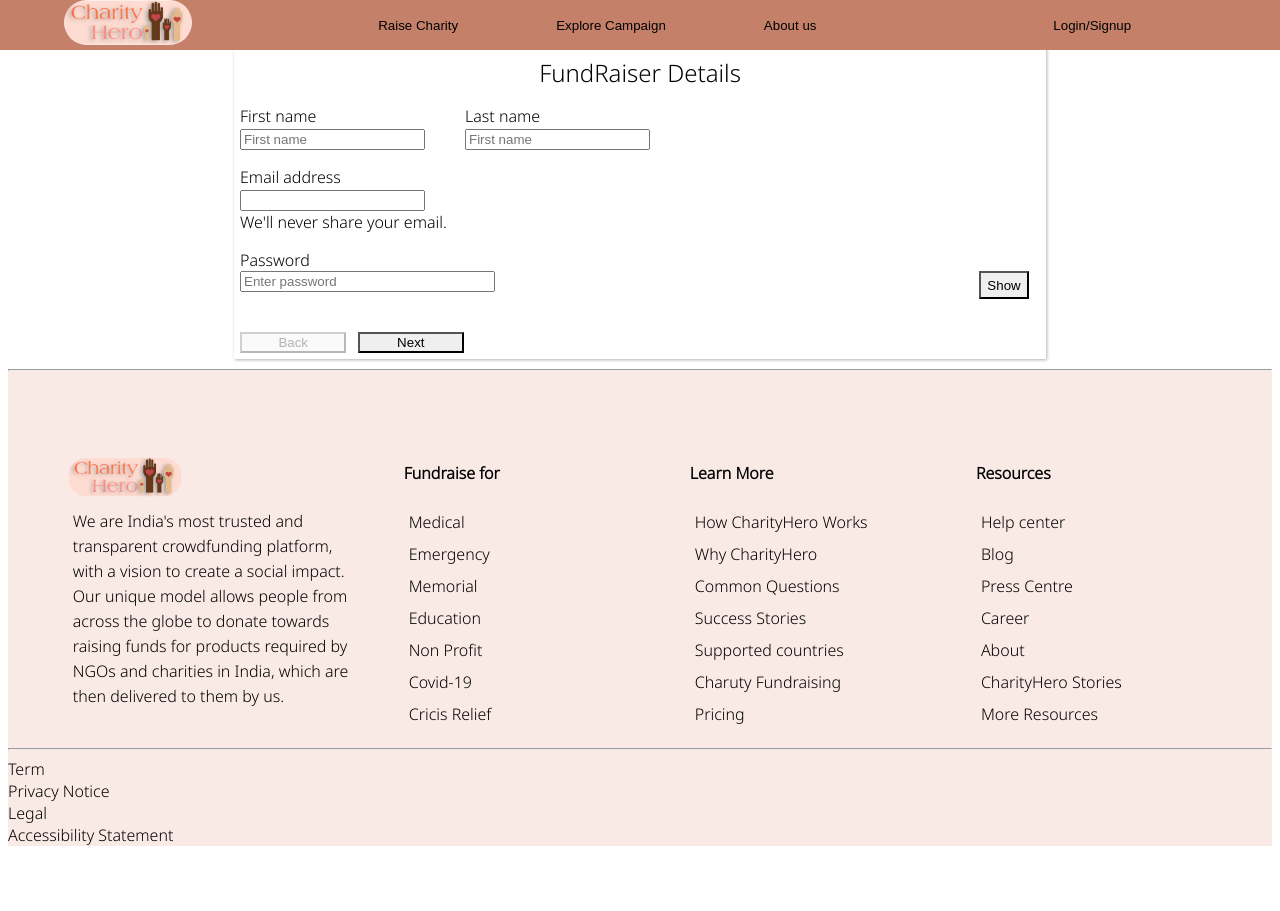
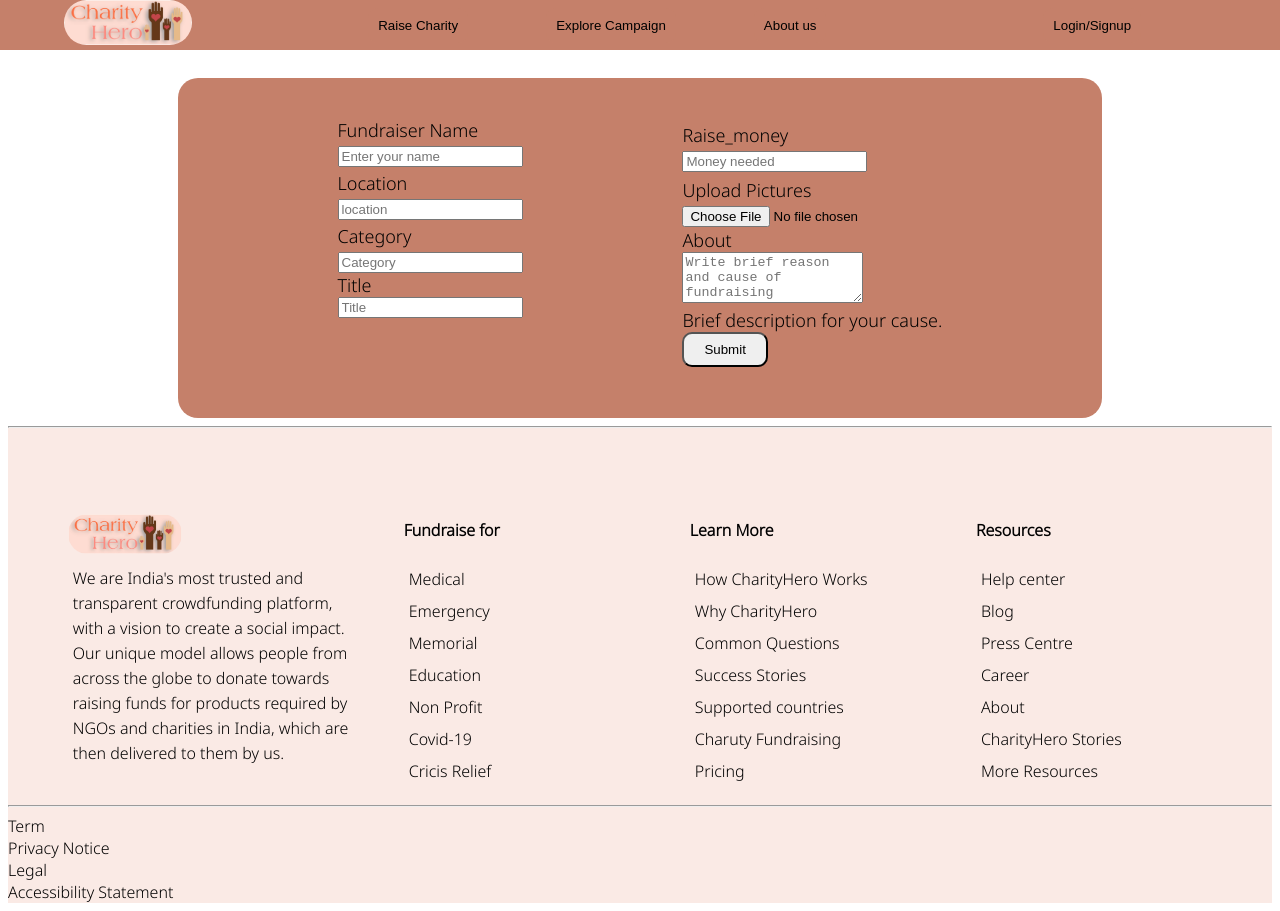
Before and after one commit to Sonu-Shettiyar/CharityHero-Donation-Managment-App, a React (Vite) app in the folder frontend/: page /raise-charity in a window 1280 px wide. Before the commit the page ends 854 px from the top, so only its background shows below. Built offline with nearby package versions, Linux system fonts and the light colour scheme; sample sign-in values are in the browser's storage.

Commit message:
post form ui created

```diff
--- a/frontend/src/Pages/Charity.jsx
+++ b/frontend/src/Pages/Charity.jsx
@@ -1,8 +1,160 @@
-import React from 'react'
+import React, { useState } from 'react';
+
+import {
+  Progress,
+  Box,
+  ButtonGroup,
+  Button,
+  Heading,
+  Flex,
+  FormControl,
+  GridItem,
+  FormLabel,
+  Input,
+  Select,
+  SimpleGrid,
+  InputLeftAddon,
+  InputGroup,
+  Textarea,
+  FormHelperText,
+  InputRightElement,
+} from '@chakra-ui/react';
 
 const Charity = () => {
+  // const [progress, setProgress] = useState(33.33);
+  const [name ,setName] = useState("");
+  const [location,setLocation] = useState("");
+  const [category ,setCategory] = useState("");
+  const [title,setTitle] = useState("");
+  const [raise_money , setRaiseMoney] = useState("");
+  const [description,setAbout] = useState("");
+  const [show, setShow] = React.useState(false);
+  // const handleClick = () => setShow(!show);
+
+  const handleSave = () =>{
+    const details =  {name , location ,category,title,raise_money,description};
+
+    fetch('https://gifted-mittens-fly.cyclic.app/request/add', {
+     method: 'POST',
+     body: JSON.stringify(details),
+     headers: {
+      'Content-Type': 'application/json',
+      'Access-Control-Allow-Origin': 'http://127.0.0.1:5173', // Set the appropriate allowed origin here
+    }
+   }).then(res=>res.json())
+   .then(res => {
+     if(res.status==200){
+       alert("Post is requested")
+       // navigate(location.state)
+       console.log(res);
+     }else{
+       alert(res.error)
+     }
+   })
+   .catch(err=> alert(err))
+
+
+    }
+
+
+
   return (
-    <div>Charity</div>
+    <>
+       <Heading w="100%" textAlign={'center'} fontWeight="normal" mb="2%">
+      FundRaiser Details
+      </Heading>
+    <div style={{width:"70%",height:"300px" , margin:"auto",background:"#c5806a" ,display:"flex" , justifyContent:"space-evenly" ,padding:"20px" , borderRadius:"20px",fontSize:"large",fontWeight:"bolde"}}>
+      <div style={{padding:"20px"}}>
+      <Flex>
+        <FormControl mr="5%">
+          <FormLabel htmlFor="first-name" fontWeight={'normal'}>
+            Fundraiser Name
+          </FormLabel>
+          <Input id="first-name" placeholder="Enter your name" onChange={(e)=>setName(e.target.value)}/>
+        </FormControl>
+      </Flex>
+
+      <FormControl mt="2%">
+        <FormLabel htmlFor="email" fontWeight={'normal'}>
+         Location
+        </FormLabel>
+        <Input id="email" type="text"  placeholder='location' onChange={(e)=>setLocation(e.target.value)}/>
+        {/* <FormHelperText>We'll never share your email.</FormHelperText> */}
+      </FormControl>
+      <FormControl mt="2%">
+        <FormLabel htmlFor="email" fontWeight={'normal'}>
+          Category
+        </FormLabel>
+        <Input id="email" type="text" placeholder={"Category"}  onChange={(e)=>setCategory(e.target.value)} />
+        {/* <FormHelperText>We'll never share your email.</FormHelperText> */}
+      </FormControl>
+      {/* <SimpleGrid columns={1} spacing={6}> */}
+        <FormControl as={GridItem} colSpan={[3, 2]}>
+          <FormLabel
+            fontSize="sm"
+            fontWeight="md"
+            color="gray.700"
+            _dark={{
+              color: 'gray.50',
+            }}>
+            Title
+          </FormLabel>
+          <InputGroup size="sm">
+            <Input
+              type="text"
+              placeholder="Title"
+              focusBorderColor="brand.400"
+              rounded="md"  onChange={(e)=>setTitle(e.target.value)}
+            />
+          </InputGroup>
+        </FormControl>
+        </div>
+        <div style={{padding:"20px"}}>
+        <FormControl mt="2%">
+        <FormLabel htmlFor="raise" fontWeight={'normal'}>
+          Raise_money
+        </FormLabel>
+        <Input id="money" type="number" placeholder='Money needed'  />
+        {/* <FormHelperText>We'll never share your email.</FormHelperText> */}
+      </FormControl>
+      <FormControl mt="2%">
+        <FormLabel htmlFor="raise" fontWeight={'normal'}>
+         Upload Pictures
+        </FormLabel>
+        <Input id="money" type="file" placeholder='Money needed' onChange={(e)=>setRaiseMoney(e.target.value)} />
+        {/* <FormHelperText>We'll never share your email.</FormHelperText> */}
+      </FormControl>
+        <FormControl id="email" mt={1}>
+          <FormLabel
+            fontSize="sm"
+            fontWeight="md"
+            color="gray.700"
+            _dark={{
+              color: 'gray.50',
+            }}>
+            About
+          </FormLabel>
+          <Textarea
+            placeholder="Write brief reason and cause of fundraising"
+            rows={3}
+            shadow="sm"
+            focusBorderColor="brand.400"
+            fontSize={{
+              sm: 'sm',
+            }}
+
+            onChange={(e)=>setAbout(e.target.value)}
+          />
+          <FormHelperText>
+            Brief description for your cause.
+          </FormHelperText>
+        </FormControl>
+        <button style={{padding:"8px 20px" ,borderRadius:"10px"}} onClick={handleSave}>Submit </button>
+        </div>
+      {/* </SimpleGrid> */}
+
+    </div>
+    </>
   )
 }
 
--- a/frontend/src/Pages/RaiseCharity.jsx
+++ b/frontend/src/Pages/RaiseCharity.jsx
@@ -22,194 +22,54 @@ import {
 import { useToast } from '@chakra-ui/react';
 
 const Form1 = () => {
+  const [progress, setProgress] = useState(33.33);
+  const [name ,setName] = useState("");
+  const [location,setLocation] = useState("");
+  const [category ,setCategory] = useState("");
+  const [title,setTitle] = useState("");
+  const [raise_money , setRaiseMoney] = useState("");
+  const [description,setAbout] = useState("");
   const [show, setShow] = React.useState(false);
   const handleClick = () => setShow(!show);
   return (
     <>
-      <Heading w="100%" textAlign={'center'} fontWeight="normal" mb="2%">
-      FundRaiser Details
-      </Heading>
+
       <Flex>
         <FormControl mr="5%">
           <FormLabel htmlFor="first-name" fontWeight={'normal'}>
-            First name
+            Fundraiser Name
           </FormLabel>
-          <Input id="first-name" placeholder="First name" />
-        </FormControl>
-
-        <FormControl>
-          <FormLabel htmlFor="last-name" fontWeight={'normal'}>
-            Last name
-          </FormLabel>
-          <Input id="last-name" placeholder="First name" />
+          <Input id="first-name" placeholder="Enter your name" onChange={(e)=>setName(e.target.value)}/>
         </FormControl>
       </Flex>
       <FormControl mt="2%">
         <FormLabel htmlFor="email" fontWeight={'normal'}>
-          Email address
+         Location
         </FormLabel>
-        <Input id="email" type="email" />
-        <FormHelperText>We'll never share your email.</FormHelperText>
+        <Input id="email" type="text"  placeholder='location' onChange={(e)=>setLocation(e.target.value)}/>
+        {/* <FormHelperText>We'll never share your email.</FormHelperText> */}
+      </FormControl>
+      <FormControl mt="2%">
+        <FormLabel htmlFor="email" fontWeight={'normal'}>
+          Category
+        </FormLabel>
+        <Input id="email" type="text" placeholder={"Category"}  onChange={(e)=>setCategory(e.target.value)} />
+        {/* <FormHelperText>We'll never share your email.</FormHelperText> */}
       </FormControl>
 
-      <FormControl>
-        <FormLabel htmlFor="password" fontWeight={'normal'} mt="2%">
-          Password
-        </FormLabel>
-        <InputGroup size="md">
-          <Input
-            pr="4.5rem"
-            type={show ? 'text' : 'password'}
-            placeholder="Enter password"
-          />
-          <InputRightElement width="4.5rem">
-            <Button h="1.75rem" size="sm" onClick={handleClick}>
-              {show ? 'Hide' : 'Show'}
-            </Button>
-          </InputRightElement>
-        </InputGroup>
-      </FormControl>
     </>
   );
 };
 
-const Form2 = () => {
-  return (
-    <>
-      <Heading w="100%" textAlign={'center'} fontWeight="normal" mb="2%">
-       Fundraiser Address
-      </Heading>
-      <FormControl as={GridItem} colSpan={[6, 3]}>
-        <FormLabel
-          htmlFor="country"
-          fontSize="sm"
-          fontWeight="md"
-          color="gray.700"
-          _dark={{
-            color: 'gray.50',
-          }}>
-          Country / Region
-        </FormLabel>
-        <Select
-          id="country"
-          name="country"
-          autoComplete="country"
-          placeholder="Select option"
-          focusBorderColor="brand.400"
-          shadow="sm"
-          size="sm"
-          w="full"
-          rounded="md">
-          <option>United States</option>
-          <option>Canada</option>
-          <option>Mexico</option>
-        </Select>
-      </FormControl>
-
-      <FormControl as={GridItem} colSpan={6}>
-        <FormLabel
-          htmlFor="street_address"
-          fontSize="sm"
-          fontWeight="md"
-          color="gray.700"
-          _dark={{
-            color: 'gray.50',
-          }}
-          mt="2%">
-          Street address
-        </FormLabel>
-        <Input
-          type="text"
-          name="street_address"
-          id="street_address"
-          autoComplete="street-address"
-          focusBorderColor="brand.400"
-          shadow="sm"
-          size="sm"
-          w="full"
-          rounded="md"
-        />
-      </FormControl>
-
-      <FormControl as={GridItem} colSpan={[6, 6, null, 2]}>
-        <FormLabel
-          htmlFor="city"
-          fontSize="sm"
-          fontWeight="md"
-          color="gray.700"
-          _dark={{
-            color: 'gray.50',
-          }}
-          mt="2%">
-          City
-        </FormLabel>
-        <Input
-          type="text"
-          name="city"
-          id="city"
-          autoComplete="city"
-          focusBorderColor="brand.400"
-          shadow="sm"
-          size="sm"
-          w="full"
-          rounded="md"
-        />
-      </FormControl>
-
-      <FormControl as={GridItem} colSpan={[6, 3, null, 2]}>
-        <FormLabel
-          htmlFor="state"
-          fontSize="sm"
-          fontWeight="md"
-          color="gray.700"
-          _dark={{
-            color: 'gray.50',
-          }}
-          mt="2%">
-          State / Province
-        </FormLabel>
-        <Input
-          type="text"
-          name="state"
-          id="state"
-          autoComplete="state"
-          focusBorderColor="brand.400"
-          shadow="sm"
-          size="sm"
-          w="full"
-          rounded="md"
-        />
-      </FormControl>
-
-      <FormControl as={GridItem} colSpan={[6, 3, null, 2]}>
-        <FormLabel
-          htmlFor="postal_code"
-          fontSize="sm"
-          fontWeight="md"
-          color="gray.700"
-          _dark={{
-            color: 'gray.50',
-          }}
-          mt="2%">
-          ZIP / Postal
-        </FormLabel>
-        <Input
-          type="text"
-          name="postal_code"
-          id="postal_code"
-          autoComplete="postal-code"
-          focusBorderColor="brand.400"
-          shadow="sm"
-          size="sm"
-          w="full"
-          rounded="md"
-        />
-      </FormControl>
-    </>
-  );
-};
 
 const Form3 = () => {
+  const [progress, setProgress] = useState(33.33);
+  const [name ,setName] = useState("");
+  const [location,setLocation] = useState("");
+  const [category ,setCategory] = useState("");
+  const [title,setTitle] = useState("");
+  const [raise_money , setRaiseMoney] = useState("");
+  const [description,setAbout] = useState("");
   return (
     <>
       <Heading w="100%" textAlign={'center'} fontWeight="normal">
@@ -231,11 +91,24 @@ const Form3 = () => {
               type="text"
               placeholder="Title"
               focusBorderColor="brand.400"
-              rounded="md"
+              rounded="md"  onChange={(e)=>setTitle(e.target.value)}
             />
           </InputGroup>
         </FormControl>
-
+        <FormControl mt="2%">
+        <FormLabel htmlFor="raise" fontWeight={'normal'}>
+          Raise_money
+        </FormLabel>
+        <Input id="money" type="number" placeholder='Money needed'  />
+        {/* <FormHelperText>We'll never share your email.</FormHelperText> */}
+      </FormControl>
+      <FormControl mt="2%">
+        <FormLabel htmlFor="raise" fontWeight={'normal'}>
+         Upload Pictures
+        </FormLabel>
+        <Input id="money" type="file" placeholder='Money needed' onChange={(e)=>setRaiseMoney(e.target.value)} />
+        {/* <FormHelperText>We'll never share your email.</FormHelperText> */}
+      </FormControl>
         <FormControl id="email" mt={1}>
           <FormLabel
             fontSize="sm"
@@ -254,11 +127,15 @@ const Form3 = () => {
             fontSize={{
               sm: 'sm',
             }}
+
+            onChange={(e)=>setAbout(e.target.value)}
           />
           <FormHelperText>
             Brief description for your cause.
           </FormHelperText>
+
         </FormControl>
+
       </SimpleGrid>
     </>
   );
@@ -268,6 +145,38 @@ const RaiseCharity =() => {
   const toast = useToast();
   const [step, setStep] = useState(1);
   const [progress, setProgress] = useState(33.33);
+   const [name ,setName] = useState("");
+   const [location,setLocation] = useState("");
+   const [category ,setCategory] = useState("");
+   const [title,setTitle] = useState("");
+   const [raise_money , setRaiseMoney] = useState("");
+   const [description,setAbout] = useState("");
+
+
+ const handleSave = () =>{
+ const details =  {name , location ,category,title,raise_money,description};
+
+ fetch('https://gifted-mittens-fly.cyclic.app/requests/add', {
+  method: 'post',
+  body: JSON.stringify(details),
+  headers: {'Content-Type': 'application/json'}
+}).then(res=>res.json())
+.then(res => {
+  if(res.status==200){
+    alert("Post is requested")
+    // navigate(location.state)
+    console.log(res);
+  }else{
+    alert(res.error)
+  }
+})
+.catch(err=> alert(err))
+ }
+
+
+
+
+
   return (
     <>
       <Box
@@ -285,7 +194,7 @@ const RaiseCharity =() => {
           mb="5%"
           mx="5%"
           isAnimated></Progress>
-        {step === 1 ? <Form1 /> : step === 2 ? <Form2 /> : <Form3 />}
+        {step === 1 ? <Form1 /> : <Form3 />}
         <ButtonGroup mt="5%" w="100%">
           <Flex w="100%" justifyContent="space-between">
             <Flex>
@@ -322,9 +231,7 @@ const RaiseCharity =() => {
                 w="7rem"
                 colorScheme="red"
                 variant="solid"
-                onClick={() => {
-                 alert("Post is requested to the Charity Hero")
-                }}>
+                onClick={handleSave}>
                 Submit
               </Button>
             ) : null}
--- a/frontend/src/components/MainRoutes.jsx
+++ b/frontend/src/components/MainRoutes.jsx
@@ -10,6 +10,7 @@ import { Singleuserpage } from '../Pages/Singleuserpage'
 import RaiseCharity from '../Pages/RaiseCharity'
 import PrivateRoute from './PrivateRoute'
 import Admin from '../Pages/Admin'
+import Charity from '../Pages/Charity'
 
 
 const MainRoutes = () => {
@@ -24,7 +25,7 @@ const MainRoutes = () => {
         <Route path='/signUp' element={<SignUp />}></Route>
         <Route path='/' element={<Home />}></Route>
         <Route path='/raise-charity' element={<PrivateRoute>
-          <RaiseCharity />
+          <Charity/>
         </PrivateRoute>}></Route>
         <Route path='/admin' element={<PrivateRoute>
         <Admin/>
```
